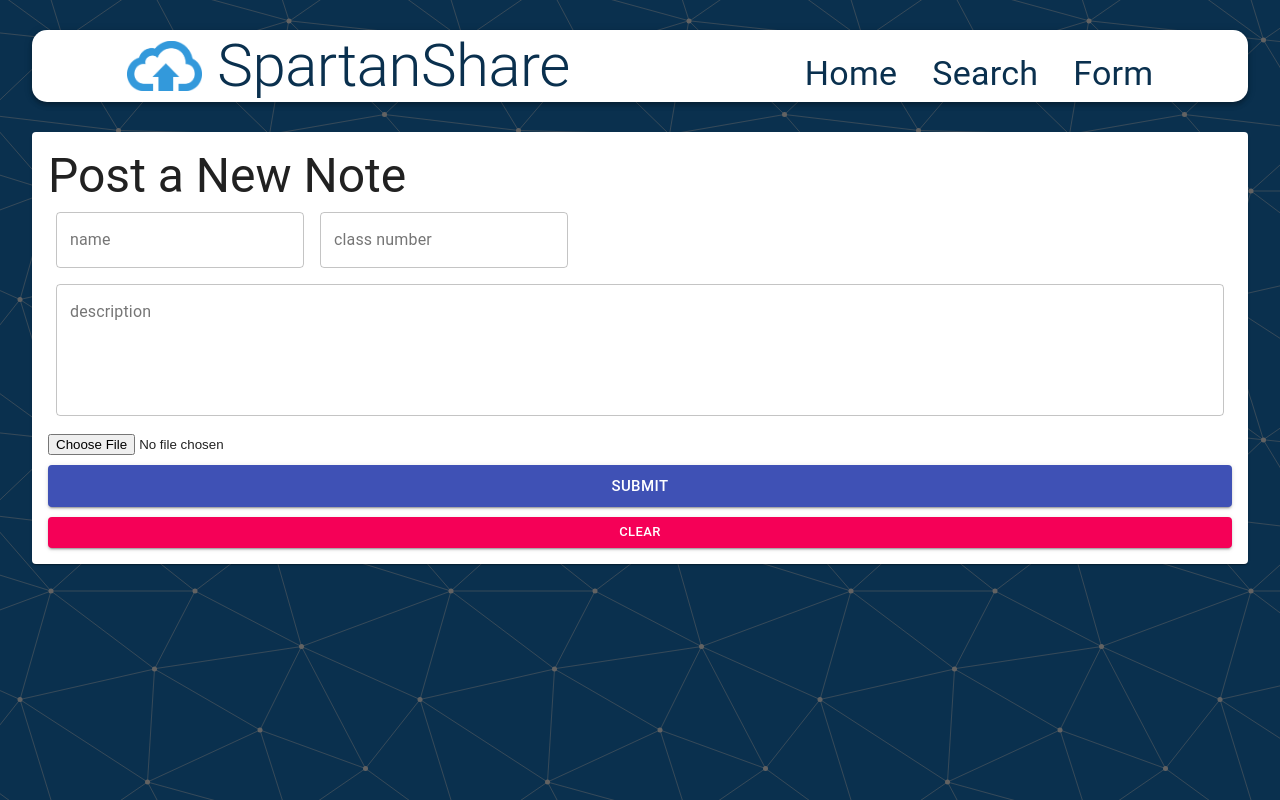
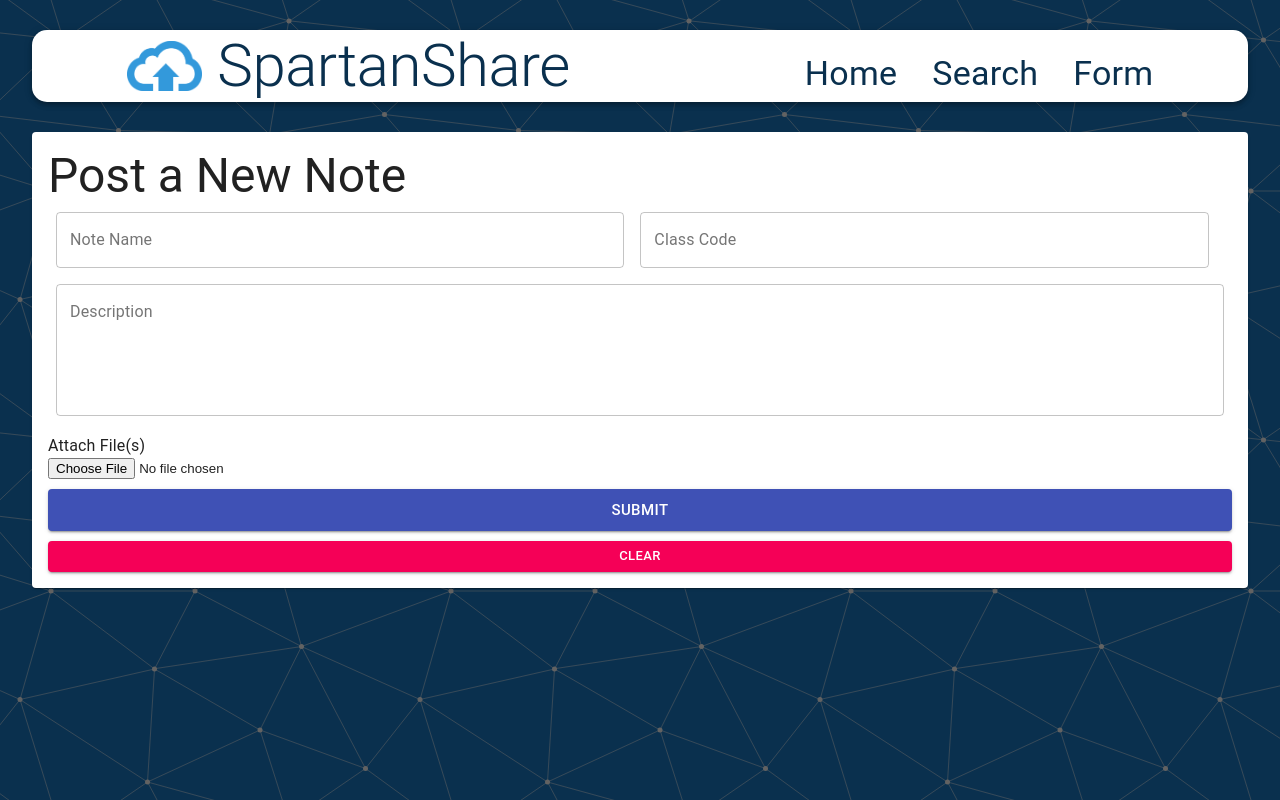
Before and after one commit to erikjearl/Spartan-Share, a React (Create React App) app in the folder client/: page /form in a window 1280 px wide. Built offline with nearby package versions, Linux system fonts and the light colour scheme; no server answers.

Commit message:
Form and Note Card Update
(working version)

```diff
--- a/client/package.json
+++ b/client/package.json
@@ -9,6 +9,7 @@
     "@testing-library/react": "^13.4.0",
     "@testing-library/user-event": "^13.5.0",
     "axios": "^1.1.3",
+    "material-ui-icons": "^1.0.0-beta.36",
     "react": "^18.2.0",
     "react-dom": "^18.2.0",
     "react-file-base64": "^1.0.3",
--- a/client/src/components/Form/Form.js
+++ b/client/src/components/Form/Form.js
@@ -1,5 +1,5 @@
-import React, { useState, useRef } from 'react';
-import { TextField, Button, Typography, Paper, Grid } from '@material-ui/core';
+import React, { useState } from 'react';
+import { TextField, Button, Typography, Paper } from '@material-ui/core';
 import FileBase from 'react-file-base64';
 import { useDispatch } from 'react-redux';
 import { createNote } from '../../actions/notes'
@@ -19,7 +19,6 @@ const Form = () => {
         selectedFile: '',
     });
 
-
     // button functionally
     const handleSubmit = (event) => {
         event.preventDefault();
@@ -31,7 +30,6 @@ const Form = () => {
         setNoteData({
             name: '',
             class: '',
-            code: ' ',
             description: '',
             selectedFile: '',
         })
@@ -41,24 +39,19 @@ const Form = () => {
         <Paper className={classes.paper}>
             <form autoComplete='off' noValidate className={`${classes.root} ${classes.form}`} onSubmit={handleSubmit}>
 
+                <Typography className={classes.title} variant="h3" noWrap>Post a New Note</Typography>
 
-                <Typography variant="h3" className={classes.title} noWrap>Post a New Note</Typography>
-
-
-                <TextField name="name" variant='outlined' label='name'
+                <TextField className={classes.smallBox} name="name" variant='outlined' label='Note Name'
                     value={noteData.name} onChange={(e) => setNoteData({ ...noteData, name: e.target.value })} />
 
+                <TextField className={classes.smallBox} name="class" variant='outlined' label='Class Code'
+                    value={noteData.class} onChange={(e) => setNoteData({ ...noteData, class: e.target.value })} />
 
-
-                <TextField name="class number" variant='outlined' label='class number'
-                    value={noteData.code} onChange={(e) => setNoteData({ ...noteData, code: e.target.value })} />
-
-
-                <TextField name="description" variant='outlined' label='description' multiline rows={5} fullWidth
+                <TextField name="description" variant='outlined' label='Description' multiline rows={5} fullWidth
                     value={noteData.description} onChange={(e) => setNoteData({ ...noteData, description: e.target.value })} />
 
-
                 <div className={classes.fileInput}>
+                    <Typography className={classes.title} variant="body1">Attach File(s)</Typography>
                     <FileBase
                         type='file' multiple={false}
                         onDone={({ base64 }) => setNoteData({ ...noteData, selectedFile: base64 })}
--- a/client/src/components/Form/styles.js
+++ b/client/src/components/Form/styles.js
@@ -14,6 +14,12 @@ export default makeStyles((theme) => ({
     flexWrap: 'wrap',
     justifyContent: 'left',
   },
+  title: {
+    width: "100%"
+  },
+  smallBox:{
+    width: "48%"
+  },
   fileInput: {
     width: '97%',
     margin: '10px 0',
@@ -21,7 +27,5 @@ export default makeStyles((theme) => ({
   buttonSubmit: {
     marginBottom: 10,
   },
-  title: {
-    width: "100%"
-  }
+
 }));
--- a/client/src/components/Notes/Note/Note.js
+++ b/client/src/components/Notes/Note/Note.js
@@ -13,10 +13,10 @@ const Note = ({note}) => {
             <CardMedia className={classes.media} image={note.selectedFile || 'https://user-images.githubusercontent.com/194400/49531010-48dad180-f8b1-11e8-8d89-1e61320e1d82.png'} title={note.title}/>
 
             <CardContent>
-                <Typography>
+                <Typography variant='h4'>
                     {note.name}
                 </Typography>
-                <Typography>
+                <Typography variant="h6">
                     {note.class}
                 </Typography>
                 <Typography variant="body1">
@@ -25,7 +25,7 @@ const Note = ({note}) => {
             </CardContent>
 
             <CardActions>
-                <Button>Like</Button>
+                <Button>Like 👍</Button>
             </CardActions>
 
         </Card>
--- a/client/src/components/Notes/Note/styles.js
+++ b/client/src/components/Notes/Note/styles.js
@@ -1,7 +1,21 @@
 import { makeStyles } from '@material-ui/core/styles';
 
 export default makeStyles({
-  card:{
-
+  card: {
+    display: 'flex',
+    flexDirection: 'column',
+    justifyContent: 'space-between',
+    borderRadius: '15px',
+    height: '100%',
+    position: 'relative',
+  },
+  media: {
+    height: 0,
+    paddingTop: '56.25%',
+    backgroundColor: 'rgba(0, 0, 0, 0.5)',
+    backgroundBlendMode: 'darken',
+  },
+  title:{
+    padding: '0 16px',
   }
 });
--- a/client/src/components/Notes/Notes.js
+++ b/client/src/components/Notes/Notes.js
@@ -12,10 +12,10 @@ const Notes = () => {
     console.log(notes);
 
     return(
-        !notes.length ? <CircularProgress /> : (
+        !notes.length ? <CircularProgress color='primary'/> : (
             <Grid className={classes.container} container alignItems="stretch" spacing={3}>
                 {notes.map((note) => (
-                    <Grid key={note._id} item xs={12} s={6}>
+                    <Grid item key={note._id} xs={12} s={6} md={6}>
                         <Note note={note}/>
                     </Grid>
                 ))}
--- a/client/src/components/Notes/styles.js
+++ b/client/src/components/Notes/styles.js
@@ -1,10 +1,8 @@
 import { makeStyles } from '@material-ui/core/styles';
 
 export default makeStyles({
-  border: {
-    border: 'solid',
-  },
-  title: {
-    padding: '0 16px',
+  container: {
+    display: 'flex',
+    alignItems: 'center',
   },
 });
```
Also changed, not shown: 1 other file (tests, documents, lock files or other folders).
